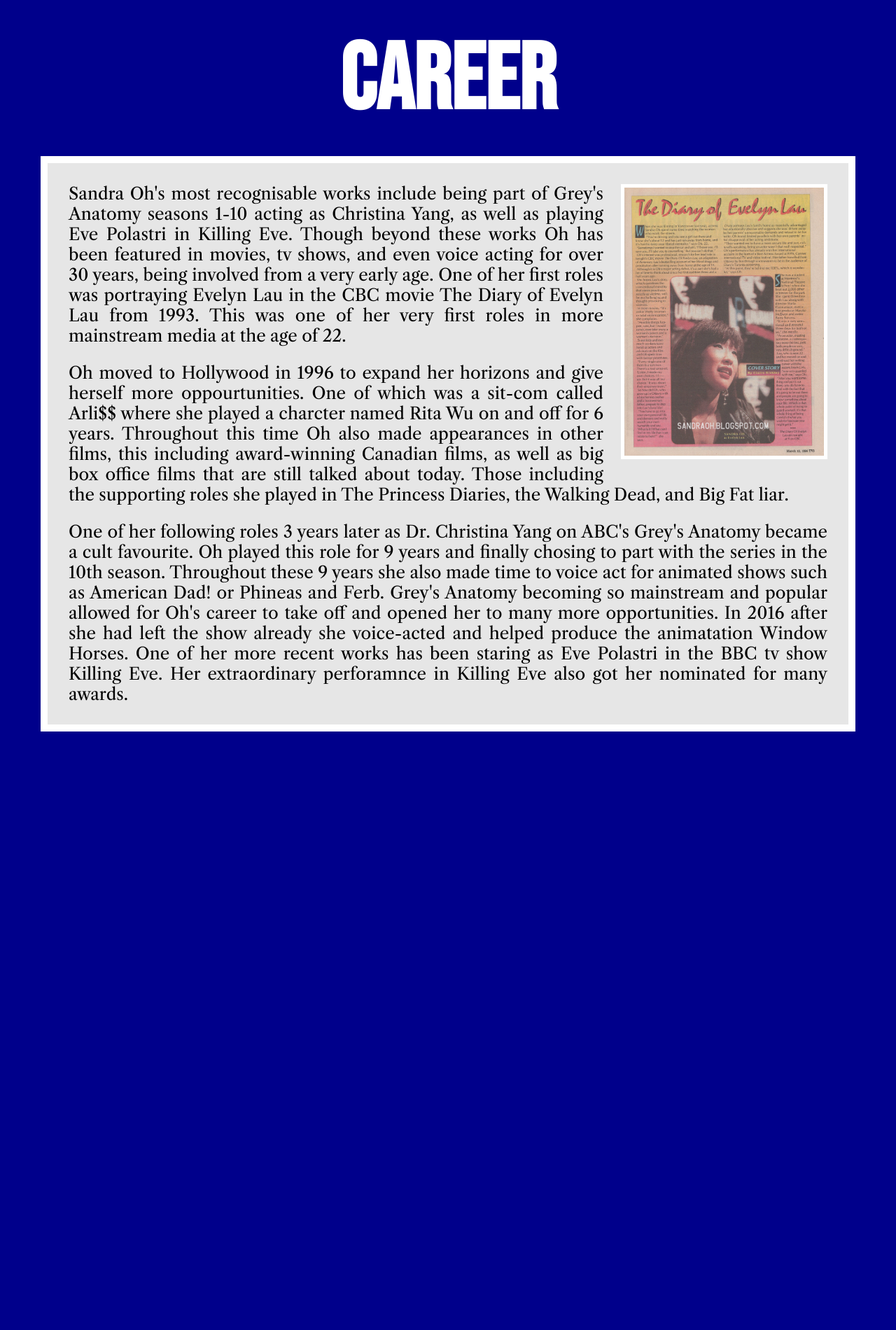
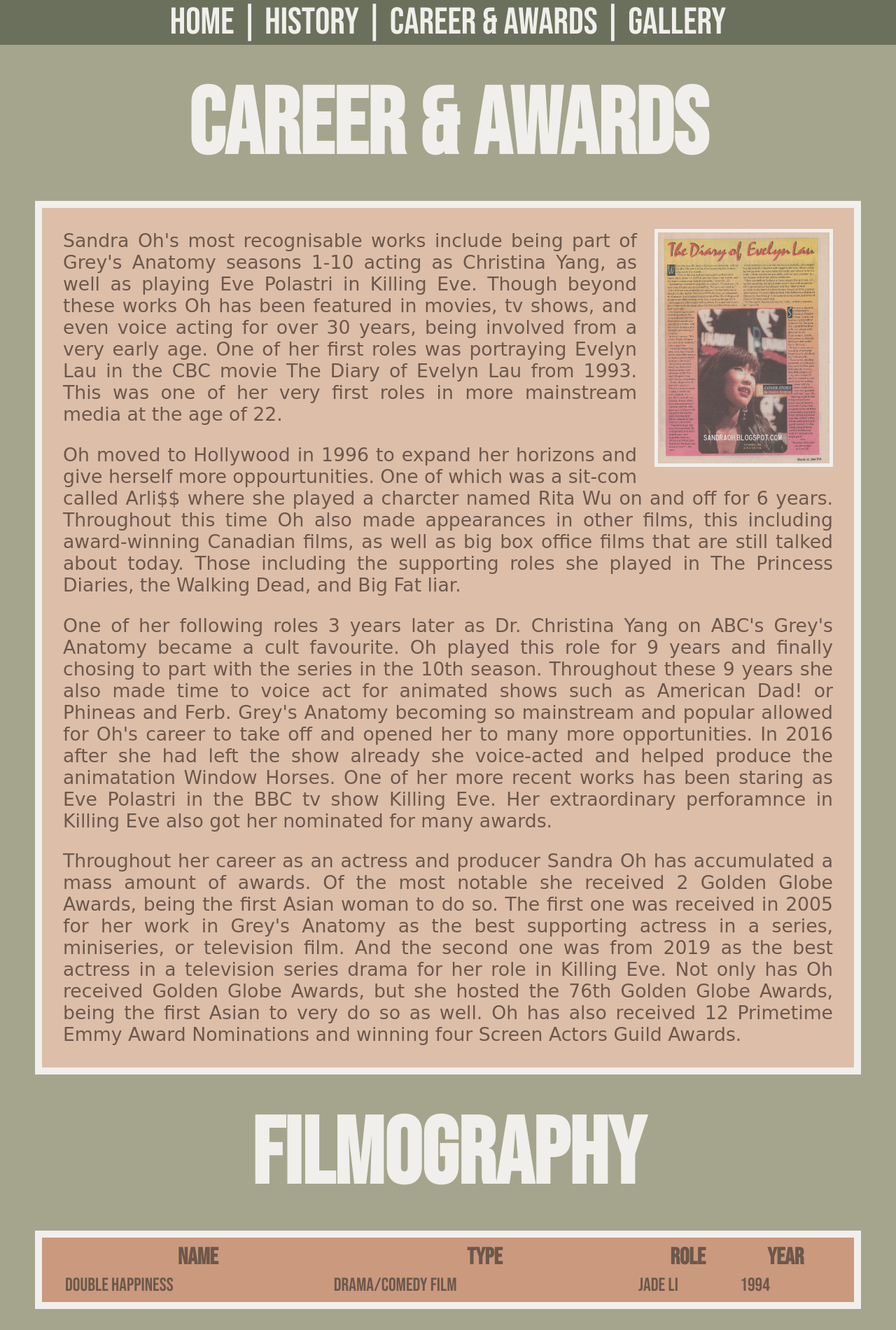
Before and after one commit to kranee/CS10-asianheritage, a plain HTML site: page Asian Heritage Month/career.html in a window 1280 px wide. Shown: the whole page at 70% size. Before the commit the page ends 1095 px from the top, so only its background shows below. Drawn offline with nearby package versions, Linux system fonts and the light colour scheme; a web font is replaced by a local one.

Commit message:
Add files via upload

```diff
--- a/Asian Heritage Month/career.html
+++ b/Asian Heritage Month/career.html
@@ -2,20 +2,47 @@
 	<title>Career and Achievements</title>
 	<link rel="stylesheet" href="theme.css">
 	<link rel="preconnect" href="https://fonts.gstatic.com">
-	<link href="https://fonts.googleapis.com/css2?family=Bebas+Neue&family=Libre+Caslon+Text&display=swap" rel="stylesheet">
+	<link href="https://fonts.googleapis.com/css2?family=Bebas+Neue&family=Maiden+Orange&display=swap" rel="stylesheet">
 </head>
 
 <body>
-	<h1> Career </h1>
+	<div class="bar">
+		<p class="navigator"> <a href="index.html">Home</a> | <a href="history.html">History</a> | Career & Awards | <a href="gallery.html">Gallery</a> </p>
+	</div>
+
+	<h1> Career & Awards </h1>
 
 	<div class="title">
-
-	<img class="career" src="evelynlau.jpg" width="285px">
+	<img class="career" src="evelynlau.jpg" width="245px">
 		<p> Sandra Oh's most recognisable works include being part of Grey's Anatomy seasons 1-10 acting as Christina Yang, as well as playing Eve Polastri in Killing Eve. Though beyond these works Oh has been featured in movies, tv shows, and even voice acting for over 30 years, being involved from a very early age. One of her first roles was portraying Evelyn Lau in the CBC movie The Diary of Evelyn Lau from 1993. This was one of her very first roles in more mainstream media at the age of 22.</p>
 
 		<p> Oh moved to Hollywood in 1996 to expand her horizons and give herself more oppourtunities. One of which was a sit-com called Arli$$ where she played a charcter named Rita Wu on and off for 6 years. Throughout this time Oh also made appearances in other films, this including  award-winning Canadian films, as well as big box office films that are still talked about today. Those including the supporting roles she played in The Princess Diaries, the Walking Dead, and Big Fat liar. </p>
 
 		<p> One of her following roles 3 years later as Dr. Christina Yang on ABC's Grey's Anatomy became a cult favourite. Oh played this role for 9 years and finally chosing to part with the series in the 10th season. Throughout these 9 years she also made time to voice act for animated shows such as American Dad! or Phineas and Ferb. Grey's Anatomy becoming so mainstream and popular allowed for Oh's career to take off and opened her to many more opportunities. In 2016 after she had left the show already she voice-acted and helped produce the animatation Window Horses. One of her more recent works has been staring as Eve Polastri in the BBC tv show Killing Eve. Her extraordinary perforamnce in Killing Eve also got her nominated for many awards. </p>
 
+		<p> Throughout her career as an actress and producer Sandra Oh has accumulated a mass amount of awards. Of the most notable she received 2 Golden Globe Awards, being the first Asian woman to do so. The first one was received in 2005 for her work in Grey's Anatomy as the best supporting actress in a series, miniseries, or television film. And the second one was from 2019 as the best actress in a television series drama for her role in Killing Eve. Not only has Oh received Golden Globe Awards, but she hosted the 76th Golden Globe Awards, being the first Asian to very do so as well. Oh has also received 12 Primetime Emmy Award Nominations and winning four Screen Actors Guild Awards. </p>
 	</div>
+
+	<h1> Filmography </h1>
+
+	<div class="two">
+
+	<table style="width:100%">
+		<tr>
+			<th>Name</th>
+			<th>Type</th>
+			<th>Role</th>
+			<th>Year</th>
+		</tr>
+
+		<tr>
+			<td>Double Happiness</td>
+			<td>Drama/Comedy Film</td>
+			<td>Jade Li</td>
+			<td>1994</td>
+		</tr>
+	</table>
+
+	</div>
+
 </body>
--- a/Asian Heritage Month/theme.css
+++ b/Asian Heritage Month/theme.css
@@ -1,11 +1,13 @@
 body {
-	background-color: darkblue;
-	font-family:
+	background-color: #a5a58d;
+	font-family: 'Bebas Neue', cursive;
+	margin: 0px;
+	color: #6c584c;
 }
 
 h1 {
 	text-align: center;
-	color: white;
+	color: #f0efeb;
 	font-size: 100pt;
 	margin-top: 100px;
 	line-height: 0.25em;
@@ -16,31 +18,58 @@ h2 {
 	text-align: center;
 	margin-left: 30px;
 	margin-right: 30px;
+	font-size: 25pt;
+	color: #6b705c;
 }
 
 div.title {
-	background-color: #e6e6e6;
+	background-color: #ddbea9;
 	padding: 30px;
 	padding-top: 5px;
 	padding-bottom: 5px;
 	margin: 50px;
-	border: 10px solid white;
+	border: 10px solid #f0efeb;
+}
+
+div.two {
+	background-color: #cb997e;
+	padding: 30px;
+	padding-top: 5px;
+	padding-bottom: 5px;
+	margin: 50px;
+	border: 10px solid #f0efeb;
+}
+
+div.bar {
+	background-color: #6b705c;
+}
+
+a {
+	color: #f0efeb;
+	text-decoration: none;
+}
+
+a:hover {
+	color: #f0efeb;
+	background: #828773;
+	padding-left: 30px;
+	padding-right: 30px;
 }
 
 img {
-	border: 5px solid white;
+	border: 5px solid #f0efeb;
 	margin: 25px;
 }
 
 img.career {
-	border: 5px solid white;
+	border: 5px solid #f0efeb;
 	float: right;
 	margin: 25px;
 	margin-right: 0px;
 }
 
 img.history {
-	border: 5px solid white;
+	border: 5px solid #f0efeb;
 	float: right;
 	margin: 25px;
 	margin-right: 0px;
@@ -48,7 +77,23 @@ img.history {
 }
 
 p {
-	font-size: 18pt;
-	font-family: 'Libre Caslon Text', serif;
+	font-size: 20pt;
+	font-family: 'Maiden Orange', cursive;
 	text-align: justify;
+	color: #6c584c;
 }
+
+p.navigator {
+	text-align: center;
+	font-family: 'Bebas Neue', cursive;
+	font-size: 40pt;
+	color: #f0efeb;
+}
+
+th {
+	font-size: 25pt;
+}
+
+td {
+	font-size: 20pt;
+}
```
Also changed, not shown: Asian Heritage Month/gallery.html (+5 -1 lines), Asian Heritage Month/history.html (+5 -1 lines), Asian Heritage Month/index.html (+6 -2 lines), Asian Heritage Month/sandra.png (added).
